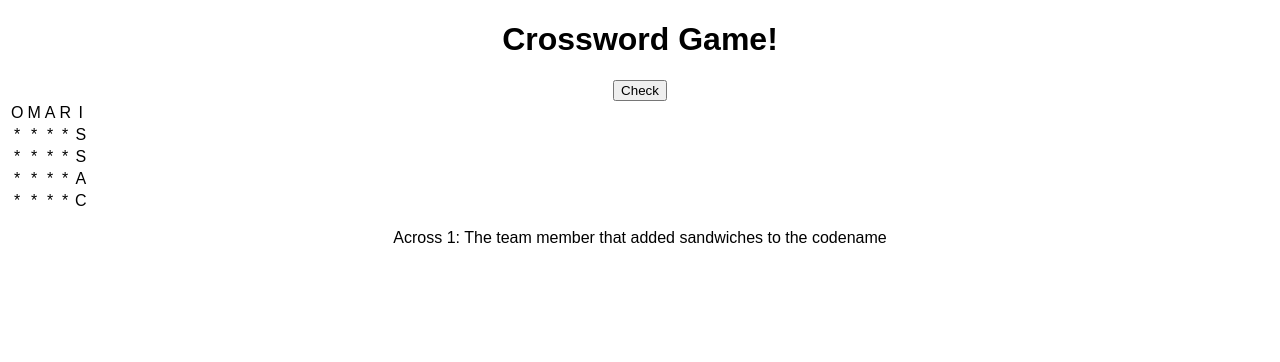
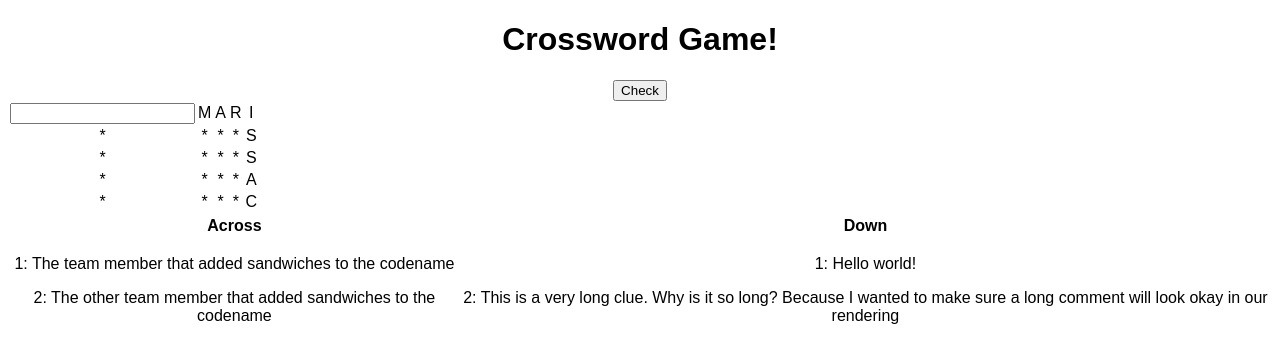
Before and after one commit to WaluigiTime/crosswords-lobsters-sandwiches, a React (Create React App) app: page / in a window 1280 px wide. Shown: the top 362 px of the page. Built offline with nearby package versions, Linux system fonts and the light colour scheme.

Commit message:
initial commit

```diff
--- a/src/App.js
+++ b/src/App.js
@@ -6,12 +6,33 @@ export default function App() {
     <div className="App">
       <h1> Crossword Game! </h1>
       <button> Check </button>
-
       <GameBoard data={data.answerKey} />
-      <Clues data={data.clues} />
+      <table>
+        <tr>
+          <th> Across</th>
+          <th> Down</th>
+        </tr>
+        <tr>
+          <td>
+            <AcrossClues data={data.AcrossClues} />
+          </td>
+          <td>
+            <DownClues data={data.DownClues} />
+          </td>
+        </tr>
+      </table>
     </div>
   );
 }
+
+export function InputComponent(props) {
+  return <input type="textbox" />;
+}
+
+export function EmptySpace() {
+  return;
+}
+
 //line 8: <Table <Row <letter/> /> />
 export function Letter(props) {
   return <td> {props.char} </td>;
@@ -28,19 +49,52 @@ export function LittleClues(props) {
     </p>
   );
 }
-export function Clues(props) {
+
+function Visible() {}
+// //return (
+//   <ul>
+//   {animals.map(animal => (
+//     <li>{animal}</li>
+//   ))}
+// </ul>
+
+export function AcrossClues(props) {
   // props is an array
   // Loop over props and pass each clue into the clue component
-  return <LittleClues clue={props.data[0]} />;
+  return (
+    <div>
+      {props.data.map((clue) => (
+        <LittleClues clue={clue} />
+      ))}
+    </div>
+  );
 }
 
+export function DownClues(props) {
+  // props is an array
+  // Loop over props and pass each clue into the clue component
+  return (
+    <div>
+      {props.data.map((clue) => (
+        <LittleClues clue={clue} />
+      ))}
+    </div>
+  );
+}
 export function GameBoard(props) {
+  // props.answerKey = [][]
+  // Loop over props.answerKey
+
   // loop over answer key
+
+  //for (i = 0; i < props.answerKey.length ; i++) {
+
+  //};
   // if answerKey[i][j] == "" then star else input
   return (
     <table>
       <tr>
-        <Letter char="O" />
+        <InputComponent />
         <Letter char="M" />
         <Letter char="A" />
         <Letter char="R" />
--- a/src/sample_data.json
+++ b/src/sample_data.json
@@ -6,16 +6,24 @@
     ["", "", "", "R", ""],
     ["", "", "", "", ""]
   ],
-  "clues": [
+  "AcrossClues": [
     {
-      "orientation": "Across",
       "number": "1",
       "stringValue": "The team member that added sandwiches to the codename"
     },
     {
-      "orientation": "Across",
       "number": "2",
       "stringValue": "The other team member that added sandwiches to the codename"
     }
+  ],
+  "DownClues": [
+    {
+      "number": "1",
+      "stringValue": "Hello world!"
+    },
+    {
+      "number": "2",
+      "stringValue": "This is a very long clue. Why is it so long? Because I wanted to make sure a long comment will look okay in our rendering"
+    }
   ]
 }
```
